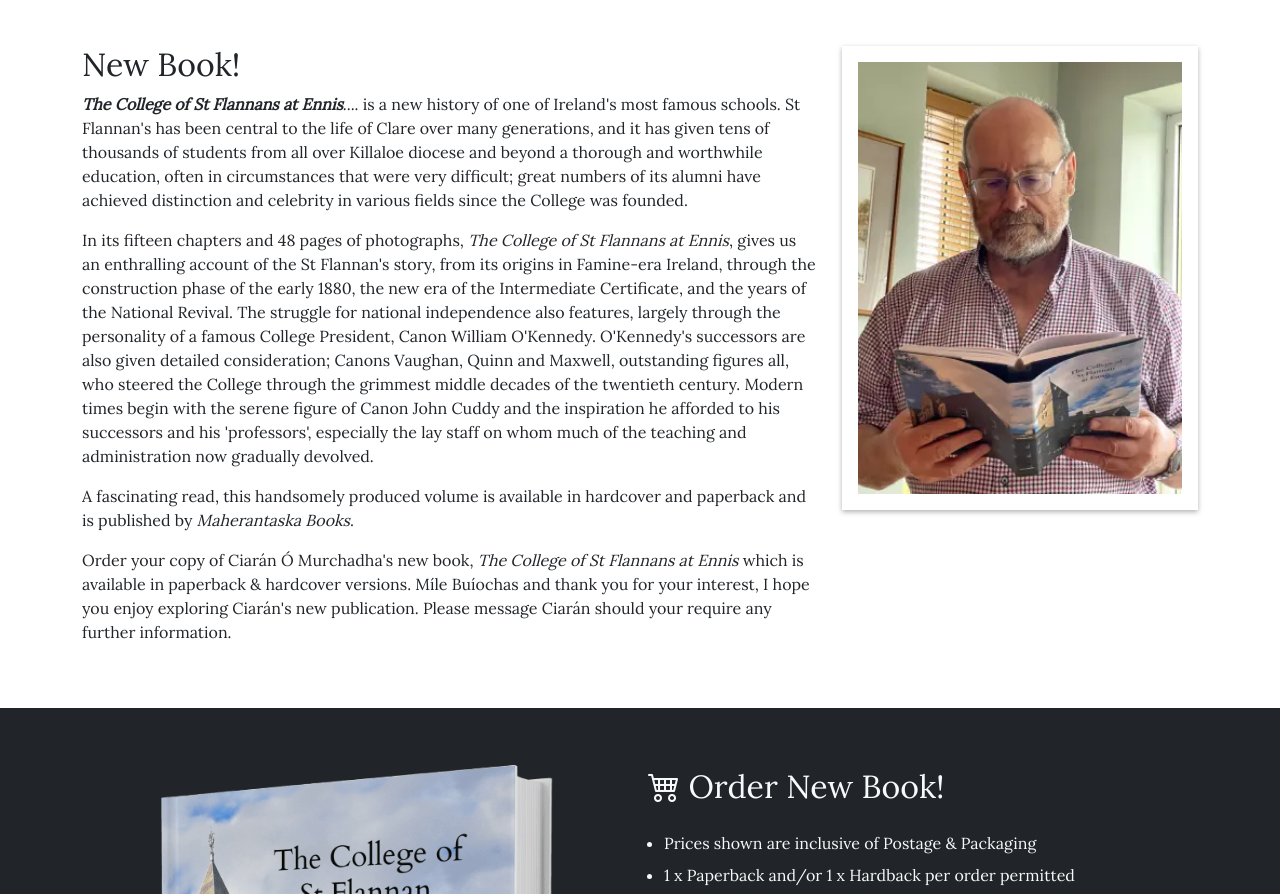
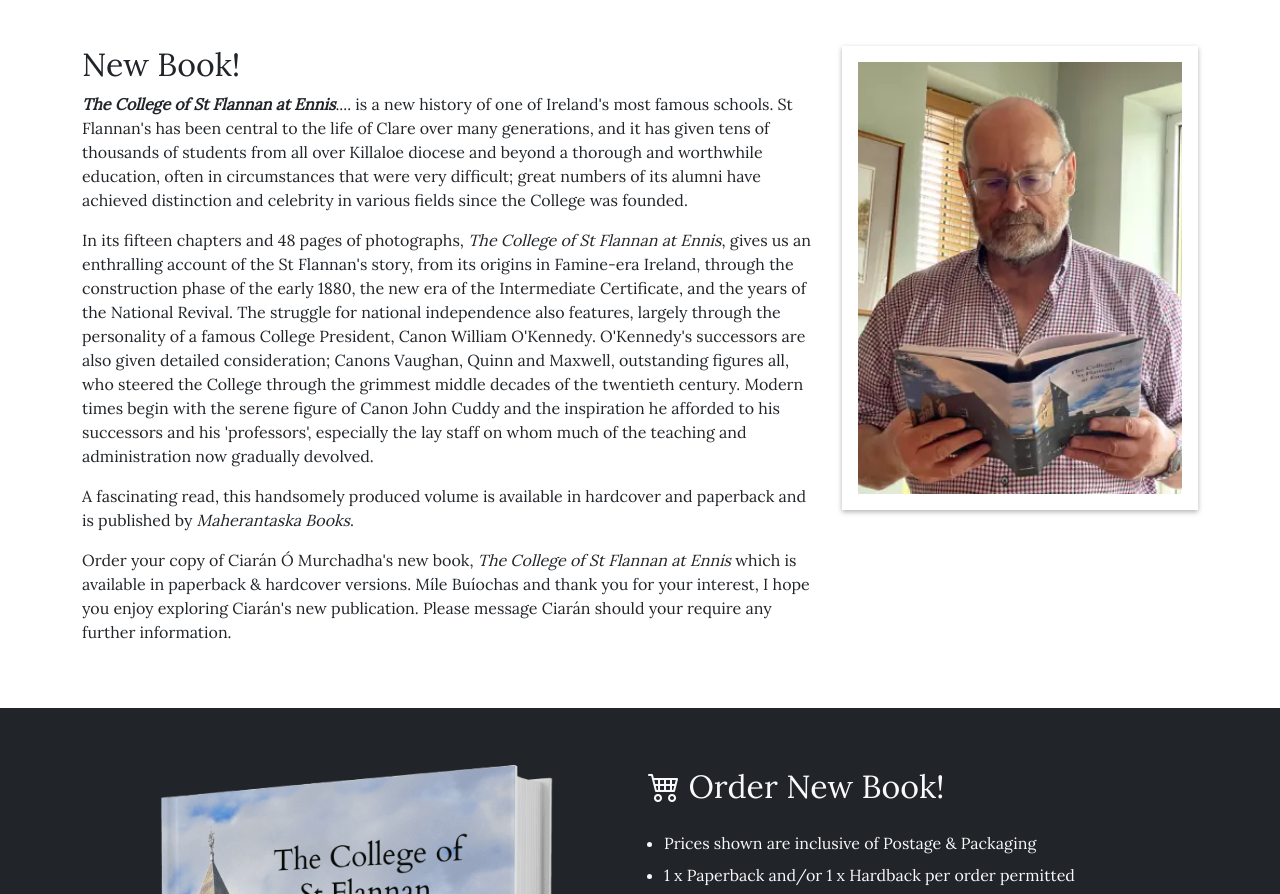
Before and after one commit to beardedWriter/ciaranomurchadha, a plain HTML site: page index.htm in a window 1280 px wide. Shown: the part 828-1722 px from the top of the page. Drawn offline with nearby package versions, Linux system fonts and the light colour scheme; a web font is replaced by a local one.

Commit message:
index.htm changes and new main image

```diff
--- a/index.htm
+++ b/index.htm
@@ -253,16 +253,16 @@
       <div class="row">
       	<div class="col-md-8">
           <h2>New Book!</h2>
-          <p><span style="font-weight:bold;"><em>The College of St Flannans at Ennis</em></span>.... is a new history of one of Ireland's most famous schools. St Flannan's has been central to the life of Clare over many generations, and it has given tens of thousands of students from all over Killaloe diocese and beyond a thorough and worthwhile education, often in circumstances that were very difficult; great numbers of its alumni have achieved distinction and celebrity in various fields since the College was founded.</p>
-          <p>In its fifteen chapters and 48 pages of photographs, <em>The College of St Flannans at Ennis</em>, gives us an enthralling account of the St Flannan's story, from its origins in Famine-era Ireland, through the construction phase of the early 1880, the new era of the Intermediate Certificate, and the years of the National Revival. The struggle for national independence also features, largely through the personality of a famous College President, Canon William O'Kennedy. O'Kennedy's successors are also given detailed consideration; Canons Vaughan, Quinn and Maxwell, outstanding figures all, who steered the College through the grimmest middle decades of the twentieth century. Modern times begin with the serene figure of Canon John Cuddy and the inspiration he afforded to his successors and his 'professors', especially the lay staff on whom much of the teaching and administration now gradually devolved.</p>
+          <p><span style="font-weight:bold;"><em>The College of St Flannan at Ennis</em></span>.... is a new history of one of Ireland's most famous schools. St Flannan's has been central to the life of Clare over many generations, and it has given tens of thousands of students from all over Killaloe diocese and beyond a thorough and worthwhile education, often in circumstances that were very difficult; great numbers of its alumni have achieved distinction and celebrity in various fields since the College was founded.</p>
+          <p>In its fifteen chapters and 48 pages of photographs, <em>The College of St Flannan at Ennis</em>, gives us an enthralling account of the St Flannan's story, from its origins in Famine-era Ireland, through the construction phase of the early 1880, the new era of the Intermediate Certificate, and the years of the National Revival. The struggle for national independence also features, largely through the personality of a famous College President, Canon William O'Kennedy. O'Kennedy's successors are also given detailed consideration; Canons Vaughan, Quinn and Maxwell, outstanding figures all, who steered the College through the grimmest middle decades of the twentieth century. Modern times begin with the serene figure of Canon John Cuddy and the inspiration he afforded to his successors and his 'professors', especially the lay staff on whom much of the teaching and administration now gradually devolved.</p>
 
           <p>A fascinating read, this handsomely produced volume is available in hardcover and paperback and is published by <em>Maherantaska Books</em>.</p>
 
-          <p>Order your copy of Ciarán Ó Murchadha's new book, <em>The College of St Flannans at Ennis</em> which is available in paperback & hardcover versions. Míle Buíochas and thank you for your interest, I hope you enjoy exploring Ciarán's new publication. Please message Ciarán should your require any further information.&nbsp;<a class="email-at-icon" href="#contact"><i class="bi bi-envelope-at"></i></a></p>
+          <p>Order your copy of Ciarán Ó Murchadha's new book, <em>The College of St Flannan at Ennis</em> which is available in paperback & hardcover versions. Míle Buíochas and thank you for your interest, I hope you enjoy exploring Ciarán's new publication. Please message Ciarán should your require any further information.&nbsp;<a class="email-at-icon" href="#contact"><i class="bi bi-envelope-at"></i></a></p>
         </div>
       	<div class="col-md-4">
         	<div>
-        		<img src="img/webp/ciaran_o_murchadha_reading_his_new_book_the_college_of_st_flannans_at_ennis.webp" alt="Ciaran O Murchadha reading his new book the College of St Flannans at Ennis" class="author-reading frame" loading="lazy">
+        		<img src="img/webp/ciaran_o_murchadha_reading_his_new_book_the_college_of_st_flannans_at_ennis.webp" alt="Ciaran O Murchadha reading his new book the College of St Flannan at Ennis" class="author-reading frame" loading="lazy">
         	</div>
         </div>
       </div>
```
